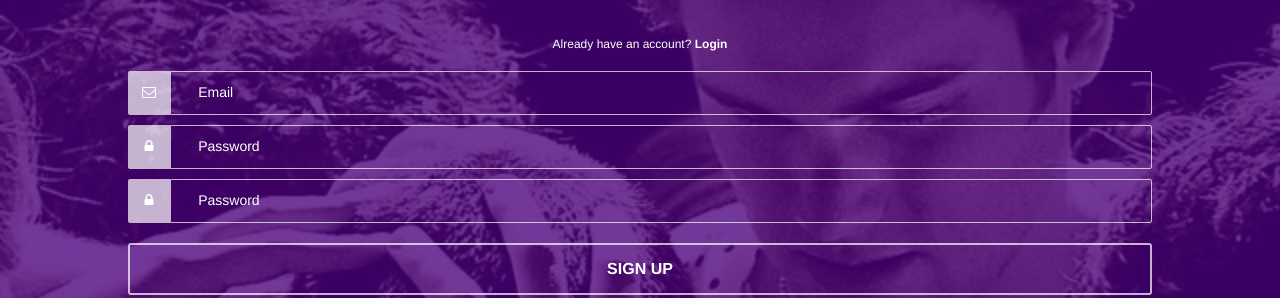
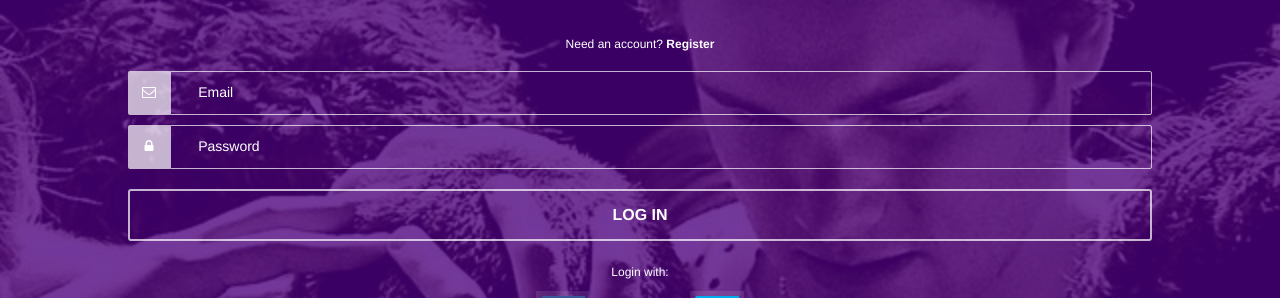
Before and after one commit to shixelsstudiosltd/Prayable_App, a plain HTML site: page index.html in a window 1280 px wide. Shown: the part 458-756 px from the top of the page. Drawn offline with nearby package versions, Linux system fonts and the light colour scheme.

Commit message:
8.12.14
Renamed Login Page to Index

```diff
--- a/register.html
+++ b/index.html
@@ -8,15 +8,16 @@
 	<link href="/src/css/styles.css" rel="stylesheet" media="screen" type="text/css" />
 	<script src="//code.jquery.com/jquery-1.11.0.min.js"></script>
 </head>
+
 <body class="bg-main">
 	<div class="body-container">
-		<div class="page-register">
+		<div class="page-login">
 			<div class="img-logo">
 				<img src="/src/img/logo.png">
 			</div>
-			<div class="section-container">
-				<div class="form-register">
-					<h6 class="form-head">Already have an account? <a href="login.html" class="login-link">Login</a></h6>
+			<div class="form-container">
+				<div class="form-login">
+					<h6 class="form-head">Need an account? <a href="register.html" class="register-link">Register</a></h6>
 					<form>
 						<div class="glyph-container">
 							<div>
@@ -24,22 +25,16 @@
 							</div>
 							<input type="text" placeholder="Email">
 						</div>
-						<div class="glyph-container">
-							<div>
-								<i class="fa fa-lock"></i>
-							</div>
-							<input type="password" placeholder="Password">
-						</div>
 						<div class="glyph-container m-bottom">
 							<div>
 								<i class="fa fa-lock"></i>
 							</div>
 							<input type="password" placeholder="Password">
 						</div>
-						<input type="submit" value="SIGN UP">
+						<input type="submit" value="LOG IN">
 					</form>
 
-					<p>Sign up with:</p>
+					<p>Login with:</p>
 
 					<div class="selection-container">
 						<div class="t-glass">
@@ -59,29 +54,9 @@
 							</div>
 						</div>
 					</div>
-
 				</div>
 			</div>
-			<!-- <div class="section-container">
-				<div class="social-register">
-					<div class="f-glass">
-						<div class="glyph-container social facebook">
-							<div>
-								<i class="fa fa-2x fa-facebook"></i>
-							</div>
-							<a href="" class="social-link">Sign in with Facebook</a>
-						</div>
-					</div>
-					<div class="f-glass">
-						<div class="glyph-container social twitter">
-							<div>
-								<i class="fa fa-2x fa-twitter"></i>
-							</div>
-							<a href="" class="social-link">Sign in with Twitter</a>
-						</div>
-					</div>
-				</div>
-			</div> -->
+
 		</div>
 	</div>
 </body>
```
